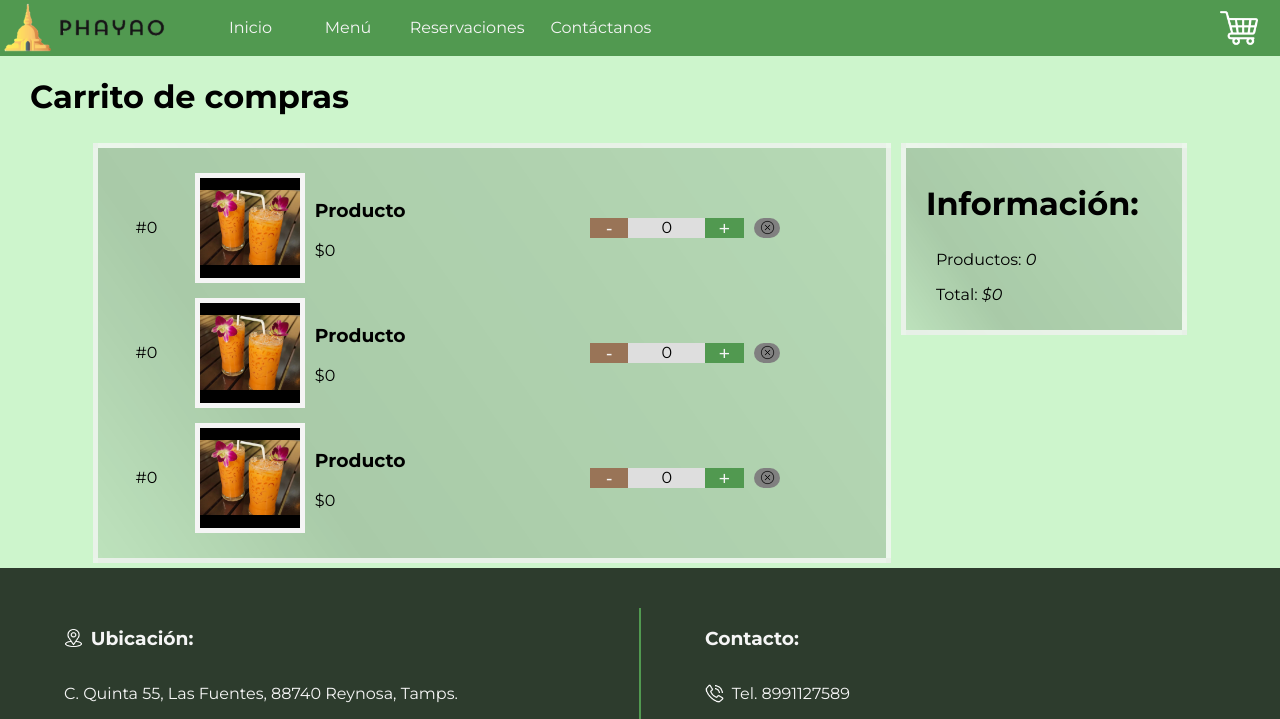
After one commit to IzakCancino/Phayao, a PHP site: page /shopping-car.php in a window 1280 px wide. The commit adds this page. Shown: the top 719 px of the page. Run offline with PHP 8.4, Linux system fonts and the light colour scheme.

Commit message:
Shopping car page

```diff
--- /dev/null
+++ b/TO-DO.txt
@@ -0,0 +1,5 @@
+Re habilitar cache, DevTools > Network > DisableCache / Dismark
+
+Cambiar el nombre de las fotos al de las variables
+
+Poner clases especiales "data" a las tarjetas para evitar mas calculos
--- a/layouts/header.php
+++ b/layouts/header.php
@@ -12,6 +12,6 @@
 			<div id="div-space-gr"></div>
 		</nav>
 		<div id="carrito">
-			<img src="media/icons/carrito.png" id="img-carrito">
+			<img src="media/icons/carrito.png" id="img-carrito" onclick="window.open('shopping-car.php', '_top')">
 		</div>
 	</header>
--- /dev/null
+++ b/shopping-car.php
@@ -0,0 +1,106 @@
+<?php
+    include("layouts/head.php");
+?>
+
+    <link rel="stylesheet" type="text/css" href="styles/shopping-car.css">
+
+<?php
+    include("layouts/header.php");
+?>
+
+<h1>Carrito de compras</h1>
+
+<main>
+    <section id="info">
+        <h2>Información:</h2>
+        <div>
+            <p>Productos: <span class="italic">0</span></p>
+        </div>
+        <div>
+            <p>Total: <span class="italic">$0</span></p>
+        </div>
+    </section>
+
+    <section id="products">
+        <div class="tarjeta">
+            <div class="num">
+                <p>#0</p>
+            </div>
+
+            <div class="imgs">
+                <div class="product-img"><img src="media/bebidas/Cha-Yen.jpg" alt=""></div>
+            </div>
+
+            <div class="product">
+                <h3>Producto</h3>
+                <p>$0</p>
+            </div>
+
+            <div class="contador">
+                    <button class="menosBtn">-</button>
+                    <p>0</p>
+                    <button class="masBtn">+</button>
+                    <button class="deleteBtn"><img src="media/icons/delete.png" alt="Delete icon"></button>
+            </div>
+        </div>
+
+        <div class="tarjeta">
+            <div class="num">
+                <p>#0</p>
+            </div>
+
+            <div class="imgs">
+                <div class="product-img"><img src="media/bebidas/Cha-Yen.jpg" alt=""></div>
+            </div>
+
+            <div class="product">
+                <h3>Producto</h3>
+                <p>$0</p>
+            </div>
+
+            <div class="contador">
+                    <button class="menosBtn">-</button>
+                    <p>0</p>
+                    <button class="masBtn">+</button>
+                    <button class="deleteBtn"><img src="media/icons/delete.png" alt="Delete icon"></button>
+            </div>
+        </div>
+
+        <div class="tarjeta">
+            <div class="num">
+                <p>#0</p>
+            </div>
+
+            <div class="imgs">
+                <div class="product-img"><img src="media/bebidas/Cha-Yen.jpg" alt=""></div>
+            </div>
+
+            <div class="product">
+                <h3>Producto</h3>
+                <p>$0</p>
+            </div>
+
+            <div class="contador">
+                    <button class="menosBtn">-</button>
+                    <p>0</p>
+                    <button class="masBtn">+</button>
+                    <button class="deleteBtn"><img src="media/icons/delete.png" alt="Delete icon"></button>
+            </div>
+        </div>
+    </section>
+</main>
+
+
+<?php
+    include("layouts/footer.php");
+?>
+
+</body>
+</html>
+
+<!-- <div class="contador">
+                    <button class="menosBtn">-</button>
+                    <p>0</p>
+                    <button class="masBtn">+</button>
+                    <button class="deleteBtn"><img src="media/icons/delete.png" alt="Delete icon"></button>
+            </div> -->
--- a/styles/header.css
+++ b/styles/header.css
@@ -4,6 +4,7 @@ body {
 
 header {
 	height: 50px;
+	max-width: 100%;
 	display: flex;
 	flex-flow: row nowrap;
 	align-content: center;
@@ -25,10 +26,17 @@ header {
 #img-carrito {
 	height: 80%;
 	float: right;
+	cursor: pointer;
+	transition: all 80ms ease 0s;
+}
+
+#img-carrito:hover {
+	filter: brightness(0.9);
 }
 
 #carrito {
 	height: 95%;
+	width: 10%;
 	flex-basis: 10%;
 	display: flex;
 	padding-right: 1.5%;
--- /dev/null
+++ b/styles/shopping-car.css
@@ -0,0 +1,181 @@
+body {
+    background-color: var(--colorVerdeA);
+    font-family: Montserrat, Arial, Helvetica, sans-serif;
+}
+
+h1 {
+    padding-left: 30px;
+}
+
+main {
+    display: flex;
+    flex-direction: row-reverse;
+    flex-wrap: wrap;
+    align-content: space-around;
+    justify-content: center;
+    align-items: flex-start;
+}
+
+section {
+    background: linear-gradient(235deg, #0000001d 0%, #0000002d 75%, #00000014 100%);
+    margin: 5px 5px;
+    padding: 10px;
+    border: 5px solid #ffffffb7;
+}
+
+section#info {
+    width: 20%;
+}
+
+section#info h2 {
+    padding: 0px 0px 0px 10px;
+    font-size: 2.5vw;
+}
+
+section#info p {
+    padding: 0px 0px 0px 20px;
+}
+
+section#products {
+    width: 60%;
+}
+
+
+/* items */
+.tarjeta {
+    display: flex;
+    justify-content: flex-start;
+    flex-direction: row;
+    flex-wrap: nowrap;
+    align-content: center;
+    align-items: center;
+    margin: 15px auto;
+}
+
+/* nums */
+.num {
+    width: 10%;
+    height: 100%;
+    text-align: center;
+}
+
+/* imgs */
+
+.imgs {
+    margin: 0px 10px;
+}
+
+.product-img {
+    display: flex;
+    align-content: center;
+    justify-content: center;
+    align-items: center;
+    width: 100px;
+    height: 100px;
+    background-color: black;
+    border: whitesmoke solid 5px;
+}
+
+.product-img img {
+    width: 100%;
+}
+
+/* cont */
+
+.contador {
+    display: flex;
+    align-content: center;
+    align-items: center;
+    flex-direction: row;
+    justify-content: flex-end;
+    height: 20px;
+    width: 50%;
+}
+
+.contador p {
+    height: 100%;
+    margin: 0px;
+    text-align: center;
+    flex-basis: 20%;
+    background-color: var(--colorBlancoB);
+}
+
+.contador button {
+    border: none;
+    color: var(--colorBlancoA);
+    height: 100%;
+    font-size: 1.2rem;
+    flex-basis: 10%;
+    padding-top: 0px !important;
+    cursor: pointer;
+}
+
+.menosBtn {
+    background-color: var(--colorRojoC);
+    transition: background-color 80ms ease-out 0s;
+}
+
+.menosBtn:hover:enabled {
+    background-color: var(--colorRojoD);
+    transition: background-color 80ms ease-out 0s;
+}
+
+.menosBtn:active:enabled {
+    background-color: var(--colorRojoE);
+}
+
+.masBtn {
+    background-color: var(--colorVerdeC);
+    transition: background-color 80ms ease-out 0s;
+}
+
+.masBtn:hover:enabled {
+    background-color: var(--colorVerdeE);
+    transition: background-color 80ms ease-out 0s;
+}
+
+.masBtn:active:enabled {
+    background-color: var(--colorVerdeD);
+}
+
+button.deleteBtn {
+    margin: 0px 10px;
+    border-radius: 80px;
+    max-width: 26px !important;
+    max-height: 26px !important;
+    background-color: gray;
+    transition: background-color 80ms ease-out 0s;
+}
+
+button.deleteBtn img {
+    max-width: 15px;
+}
+
+button.deleteBtn:hover {
+    background-color: #875252;
+    transition: background-color 80ms ease-out 0s;
+}
+
+button.deleteBtn:active {
+    background-color: #9e4444;
+}
+
+
+
+@media only screen and (max-width: 710px) {
+    section#info {
+        width: 90%;
+    }
+
+    section#products {
+        width: 90%;
+    }
+
+    section#info h2 {
+        font-size: 1.5rem;
+    }
+
+    button.deleteBtn img {
+        max-width: 12px;
+    }
+}
--- a/styles/universal.css
+++ b/styles/universal.css
@@ -19,6 +19,7 @@ html {
     --colorBlancoB: rgb(222, 222, 222);
     --colorCafeA: #c16d46;
     --colorCafeB: #cb8665;
+    --colorCafeC: #d19579;
 }
 
 .italic {
```
Also changed, not shown: js/menu-contadores.js (+7 -2 lines), styles/menu.css (+13 -1 lines), media/carrito.png (deleted), media/icons/delete.png (added).
